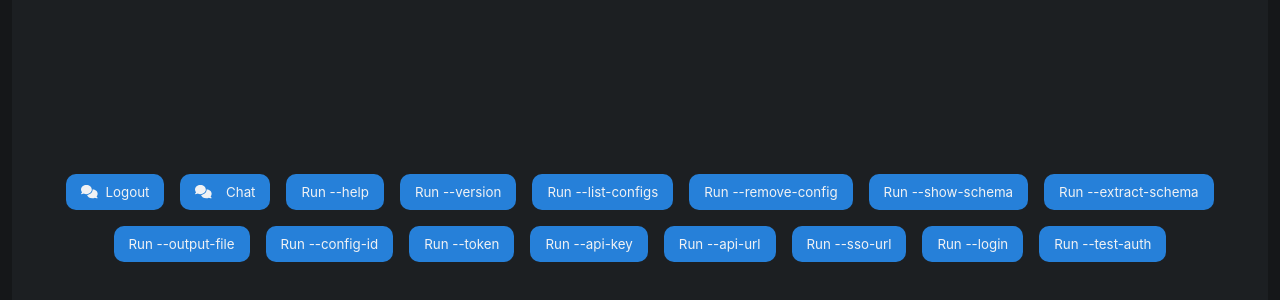
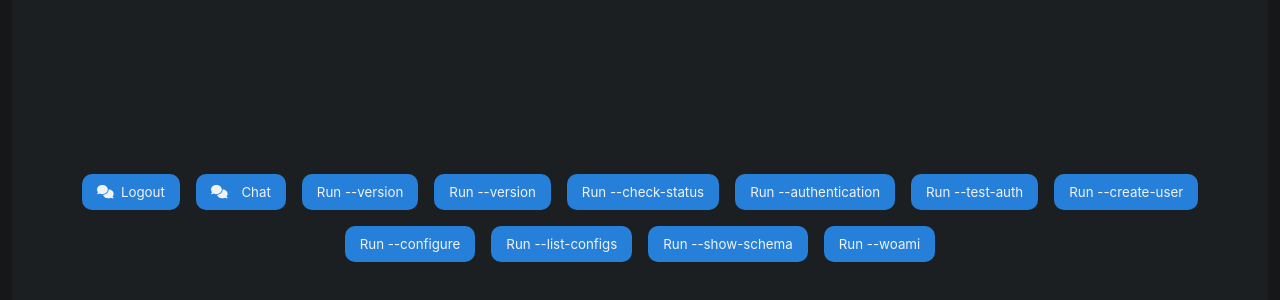
Before and after one commit to Luki20091/CLI-UI, a React (Vite) app in the folder client/: page /Config in a window 1280 px wide. Shown: the part 182-482 px from the top of the page. Built offline with nearby package versions, Linux system fonts and the light colour scheme.

Commit message:
Config commands update

```diff
--- a/client/src/routes/Config.jsx
+++ b/client/src/routes/Config.jsx
@@ -1,7 +1,7 @@
 import React, { useState } from 'react';
 import { useNavigate } from 'react-router-dom';
 import { useCommandListener } from '../hooks/useCommandListener';
-import { fakeUnAuth } from '../utils/auth';
+import { unAuth } from '../utils/auth';
 
 import { library } from '@fortawesome/fontawesome-svg-core';
 import { FontAwesomeIcon } from '@fortawesome/react-fontawesome';
@@ -20,7 +20,7 @@ export default function Config() {
 
   async function handleLogout() {
     setLoading(true);
-    const result = await fakeUnAuth();
+    const result = await unAuth();
     setLoading(false);
     if (result) {
       navigate('/Login');
@@ -45,49 +45,17 @@ export default function Config() {
           <button onClick={handleChat} className="btn">
             <FontAwesomeIcon icon={faComments} />&nbsp;&nbsp;Chat
           </button>
-          <button data-command="--help" className="btn">Run --help</button>
           <button data-command="--version" className="btn">Run --version</button>
+          <button data-command="--version" className="btn">Run --version</button>
+          <button data-command="--check-status" className="btn">Run --check-status</button>
+          <button data-command="--authentication" className="btn">Run --authentication</button>
+          <button data-command="--test-auth" className="btn">Run --test-auth</button>
+
+          <button data-command="--create-user" className="btn">Run --create-user</button>
+          <button data-command="--configure" className="btn">Run --configure</button>
           <button data-command="--list-configs" className="btn">Run --list-configs</button>
-          <button data-command="--remove-config" className="btn">Run --remove-config</button>
           <button data-command="--show-schema" className="btn">Run --show-schema</button>
-          <button data-command="--extract-schema" className="btn">Run --extract-schema</button>
-
-          <button
-            data-command="--output-file"
-            data-args="schema.sql"
-            className="btn"
-          >
-            Run --output-file
-          </button>
-          <button
-            data-command="--config-id"
-            data-args="myConfigId"
-            className="btn"
-          >
-            Run --config-id
-          </button>
-          <button
-            data-command="--token"
-            data-args="ABC123"
-            className="btn"
-          >
-            Run --token
-          </button>
-          <button
-            data-command="--api-key"
-            data-args="XYZ789"
-            className="btn"
-          >
-            Run --api-key
-          </button>
-          <button data-command="--api-url" className="btn">
-            Run --api-url
-          </button>
-          <button data-command="--sso-url" className="btn">
-            Run --sso-url
-          </button>
-          <button data-command="--login"       className="btn">Run --login</button>
-          <button data-command="--test-auth"   className="btn">Run --test-auth</button>
+          <button data-command="--woami" className="btn">Run --woami</button>
         </div>
 
       </div>
--- a/client/src/routes/Login.jsx
+++ b/client/src/routes/Login.jsx
@@ -1,6 +1,6 @@
 import React, { useState } from 'react';
 import { useNavigate } from 'react-router-dom';
-import { fakeAuth } from '../utils/auth';
+import { auth } from '../utils/auth';
 import { useCommandListener } from '../hooks/useCommandListener';
 
 import { library } from '@fortawesome/fontawesome-svg-core';
@@ -17,7 +17,7 @@ export default function Login() {
 
   async function handleLogin() {
     setLoading(true);
-    const result = await fakeAuth();
+    const result = await auth();
     setLoading(false);
     if (result) {
       navigate('/Config');
@@ -26,7 +26,7 @@ export default function Login() {
 
   return (
     <div className="flex-center">
-      <button onClick={handleLogin} disabled={loading} className="btn">
+      <button onClick={handleLogin} disabled={loading} data-command="--authentication" className="btn">
         {loading ? (
           <>
             <FontAwesomeIcon icon={faSpinner} spin/>&nbsp;&nbsp;Login
--- a/client/src/utils/auth.js
+++ b/client/src/utils/auth.js
@@ -1,10 +1,10 @@
-export async function fakeAuth() {
+export async function auth() {
   await new Promise(r => setTimeout(r, 1000));
   localStorage.setItem('login', 'true');
   return true;
 }
 
-export async function fakeUnAuth() {
+export async function unAuth() {
   await new Promise(r => setTimeout(r, 1000));
   localStorage.setItem('login', 'false');
   return true;
```
